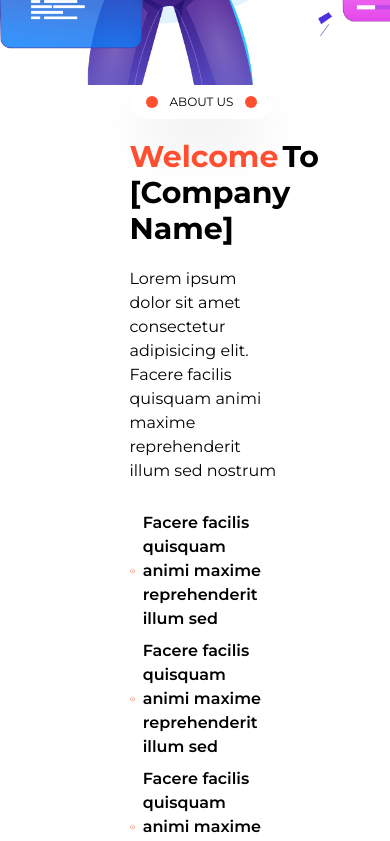
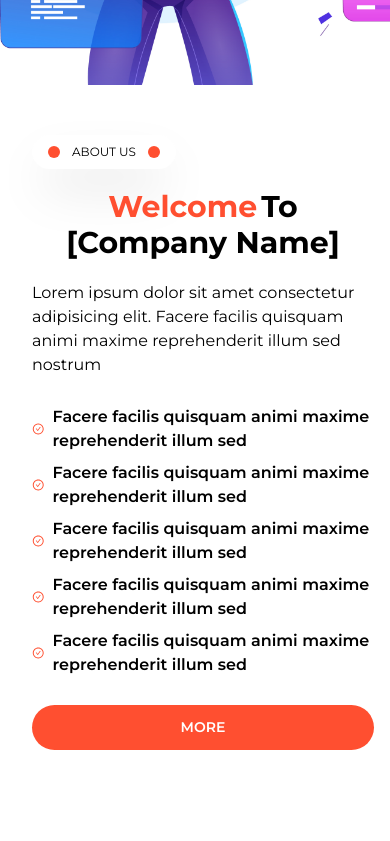
Before and after one commit to ranselorm/biz, a Next.js app: page / in a window 390 px wide. Shown: the part 3640-4481 px from the top of the page. Built offline with nearby package versions, Linux system fonts and the light colour scheme.

Commit message:
Responsive About Section

```diff
--- a/components/About.jsx
+++ b/components/About.jsx
@@ -3,18 +3,19 @@ import Image from "next/image";
 import Link from "next/link";
 import Button from "./Button";
 import { AiOutlineCheckCircle } from "react-icons/ai";
+import Clientelle from "./Clientelle";
 
 const About = () => {
   return (
     <section className="py-[100px]">
-      <div className="container mx-auto lg:px-[40px]">
+      <div className="container mx-auto lg:px-[40px] mb-[80px]">
         <div className="flex flex-col lg:flex-row items-center">
-          <div className="relative w-full lg:w-2/4 h-[500px]">
+          <div className="relative w-full lg:w-2/4 h-[500px] mb-[50px] lg:mb-0">
             <Image src="/dev.jpg" alt="" fill className="object-cover" />
           </div>
-          <article className="w-2/4 px-4 flex flex-col items-start justify-center pl-8">
+          <article className="lg:w-2/4 px-4 flex flex-col items-start justify-center pl-8">
             <Button text="ABOUT US" className="hidden lg:flex shadow-2xl" />
-            <h2 className="my-[20px] text-3xl font-bold">
+            <h2 className="my-[20px] text-3xl font-bold text-center lg:text-left">
               <span className="mr-1 text-[#ff4f30]">Welcome</span>To [Company
               Name]
             </h2>
@@ -46,13 +47,14 @@ const About = () => {
             </div>
             <Link
               href="#"
-              className="text-[14px] bg-[#ff4f30] px-8 py-3 rounded-full flex items-center gap-x-3 text-white font-semibold"
+              className="text-[14px] bg-[#ff4f30] w-full lg:w-[30%] px-8 py-3 rounded-full flex items-center justify-center gap-x-3 text-white font-semibold"
             >
               MORE
             </Link>
           </article>
         </div>
       </div>
+      {/* <Clientelle /> */}
     </section>
   );
 };
--- /dev/null
+++ b/components/Clientelle.jsx
@@ -0,0 +1,27 @@
+import Image from "next/image";
+import React from "react";
+
+const Clientelle = () => {
+  return (
+    <div className=" h-[180px]">
+      <div className="px-[200px]">
+        <div className="flex justify-between">
+          <div className="relative w-[120px] h-[120px]">
+            <Image src="/hair-jem.jpeg" alt="" fill />
+          </div>
+          <div className="relative w-[120px] h-[120px]">
+            <Image src="/hair-jem.jpeg" alt="" fill />
+          </div>
+          <div className="relative w-[120px] h-[120px]">
+            <Image src="/hair-jem.jpeg" alt="" fill />
+          </div>
+          <div className="relative w-[120px] h-[120px]">
+            <Image src="/hair-jem.jpeg" alt="" fill />
+          </div>
+        </div>
+      </div>
+    </div>
+  );
+};
+
+export default Clientelle;
```
Also changed, not shown: public/hair-jem.jpeg (added).
